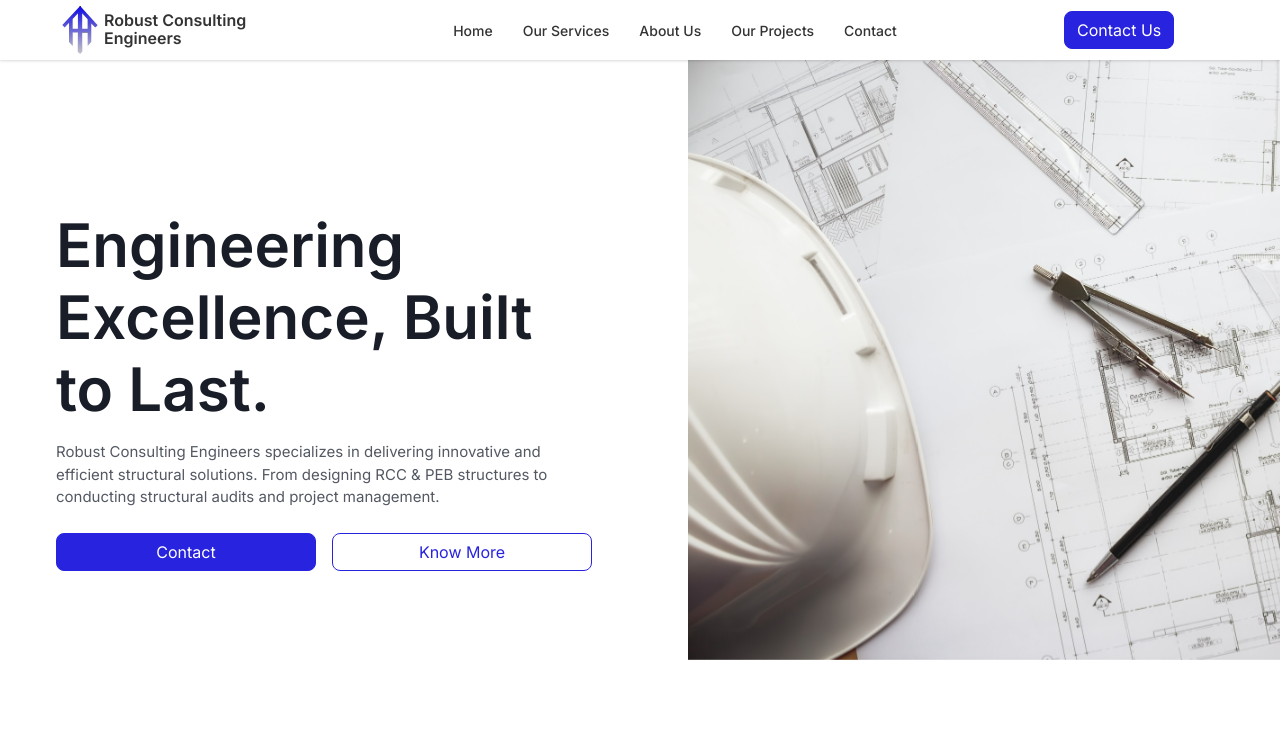
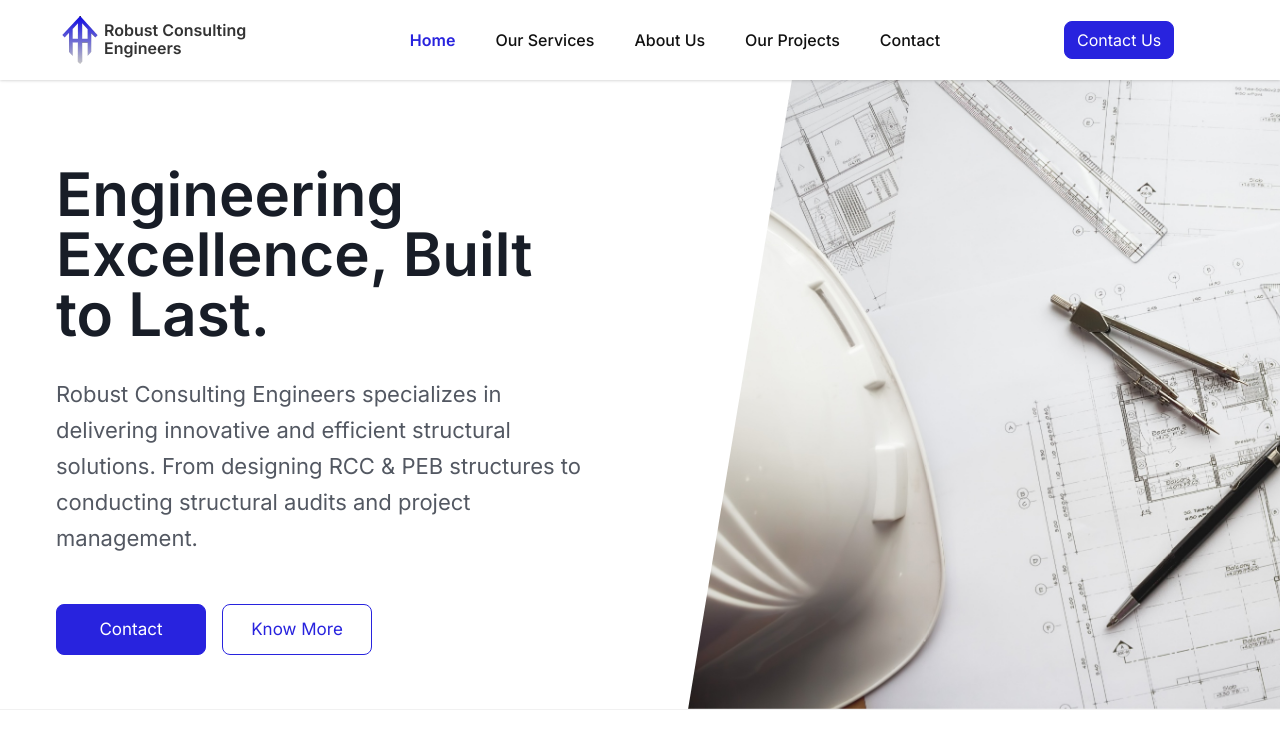
Before and after one commit to AnasShaikh96/rce-website, an Astro site: page / in a window 1280 px wide. Built offline with nearby package versions, Linux system fonts and the light colour scheme; Astro itself is replaced by a stand-in of ours.

Commit message:
feedback changes

```diff
--- a/src/components/navbar/Navbar.jsx
+++ b/src/components/navbar/Navbar.jsx
@@ -5,14 +5,39 @@ import HamburgerIcon from "../Icons/HamburgerIcon";
 
 const Navbar = () => {
   const [isOpen, setIsOpen] = useState(null);
+  const [pathName, setPathName] = useState(null);
 
   useEffect(() => {
+    setPathName(window.location.pathname);
     setIsOpen(window?.innerWidth > 767);
   }, []);
 
   useEffect(() => {
     document.body.classList.toggle = "modal__open";
   }, [isOpen]);
+
+  const navlinks = [
+    {
+      name: "Home",
+      href: "/",
+    },
+    {
+      name: "Our Services",
+      href: "/our-services",
+    },
+    {
+      name: "About Us",
+      href: "/about-us",
+    },
+    {
+      name: "Our Projects",
+      href: "/projects",
+    },
+    {
+      name: "Contact",
+      href: "/contact-us",
+    },
+  ];
 
   return (
     <header className="navbar">
@@ -40,7 +65,13 @@ const Navbar = () => {
             style={!isOpen ? { display: "none" } : {}}
           >
             <ul>
-              <li>
+              {navlinks.map((item) => (
+                <li className={item.href === pathName ? "active" : ""}>
+                  <a href={item.href}>{item.name}</a>
+                </li>
+              ))}
+
+              {/* <li>
                 <a href="/">Home</a>
               </li>
               <li>
@@ -54,7 +85,7 @@ const Navbar = () => {
               </li>
               <li>
                 <a href="/contact-us">Contact</a>
-              </li>
+              </li> */}
             </ul>
           </div>
         </nav>
--- a/src/components/navbar/navbar.css
+++ b/src/components/navbar/navbar.css
@@ -1,5 +1,5 @@
 .navbar {
-  height: 60px;
+  height: 80px;
   box-shadow: rgba(0, 0, 0, 0.1) 0px 1px 3px 0px,
     rgba(0, 0, 0, 0.06) 0px 1px 2px 0px;
   margin: 0 auto;
@@ -34,12 +34,24 @@
   border: 1px solid #e1e1e1;
 }
 
+.nav-list-wrapper ul li.active a {
+  color: var(--brand-color-primary);
+  font-weight: 600;
+}
+
 .nav-list-wrapper ul li a {
-  font-size: 14px;
+  font-size: 16px;
   font-weight: 500;
   padding: 5px 0;
   display: block;
-  color: #333;
+  color: #111;
+  transition: color 300ms ease-in-out;
+  position: relative;
+}
+
+.nav-list-wrapper ul li a:hover {
+  color: var(--brand-color-primary);
+  border-bottom: 2px;
 }
 
 .nav-brand__img {
@@ -99,7 +111,7 @@
 
   .nav-list-wrapper ul {
     display: flex;
-    gap: 30px;
+    gap: 40px;
     /* justify-content: center; */
   }
 
--- a/src/layouts/Layout.astro
+++ b/src/layouts/Layout.astro
@@ -7,14 +7,11 @@ import "../styles/global.css";
 <!doctype html>
 <html lang="en">
   <head>
-    <meta charset="UTF-8" />
+    <!-- <meta charset="UTF-8" /> -->
     <meta name="viewport" content="width=device-width" />
     <link rel="icon" href="/favicon/favicon.ico" sizes="any" />
-
     <link rel="icon" href="/favicon/icon.svg" type="image/svg+xml" />
-
     <link rel="apple-touch-icon" href="/favicon/apple-touch-icon.png" />
-
     <link rel="manifest" href="/favicon/manifest.webmanifest" />
     <link rel="icon" type="image/svg+xml" href="/favicon/favicon.svg" />
     <meta name="generator" content={Astro.generator} />
--- a/src/pages/index.astro
+++ b/src/pages/index.astro
@@ -10,8 +10,8 @@ import { Image } from "astro:assets";
 
 <Layout>
   <main>
-    <section class="container hero-container">
-      <div class="hero-wrapper">
+    <section class="hero-container">
+      <div class="container hero-wrapper">
         <div class="hero-lhs">
           <h1 class="hero-title">Engineering Excellence, Built to Last.</h1>
           <p class="hero-subtitle">
@@ -35,7 +35,9 @@ import { Image } from "astro:assets";
       <div class="metrics-wrapper">
         <div class="metrics-header">
           <h2 class="section-title">Experience with Excellence</h2>
-          <p class="section-subtitle">We have all you need.</p>
+          <p class="section-subtitle">Proven performance, trusted partnerships, and measurable results across every project we undertake.
+
+</p>
         </div>
 
         <div class="metrics-list">
@@ -61,7 +63,7 @@ import { Image } from "astro:assets";
       <div>
         <div class="features-header">
           <h4 class="section-title">Our Services</h4>
-          <p class="section-subtitle">These are the services we provide</p>
+          <p class="section-subtitle">We specialize in delivering end-to-end consultancy services for structural projects of every scale.</p>
         </div>
 
         <div>
@@ -74,9 +76,7 @@ import { Image } from "astro:assets";
                     Structural Engineering Services
                   </h5>
                   <p class="features-list-subtitle">
-                    Lorem ipsum dolor sit amet consectetur adipisicing elit.
-                    Architecto quo facere corrupti doloribus vero, nesciunt
-                    voluptate quisquam impedit animi quibusdam.
+                  We offer expert structural design for RCC, PEB, and formwork systems across residential, commercial, and industrial projects. Every design is tailored for strength, safety, and compliance with IS codes.
                   </p>
                 </div>
               </div>
@@ -89,9 +89,7 @@ import { Image } from "astro:assets";
                     Estimation & Material Calculation
                   </h5>
                   <p class="features-list-subtitle">
-                    Lorem ipsum dolor sit amet consectetur adipisicing elit.
-                    Architecto quo facere corrupti doloribus vero, nesciunt
-                    voluptate quisquam impedit animi quibusdam.
+                  Accurate BBS, concrete quantity estimation, repair cost forecasting, and mix design services help you plan better, reduce waste, and stay within budget from the start.
                   </p>
                 </div>
               </div>
@@ -104,9 +102,7 @@ import { Image } from "astro:assets";
                     Maintenance, Repair Services
                   </h5>
                   <p class="features-list-subtitle">
-                    Lorem ipsum dolor sit amet consectetur adipisicing elit.
-                    Architecto quo facere corrupti doloribus vero, nesciunt
-                    voluptate quisquam impedit animi quibusdam.
+                  We conduct structural audits using NDT/SDT techniques for buildings, bridges, and culverts, followed by actionable repair and strengthening plans compliant with safety standards.
                   </p>
                 </div>
               </div>
@@ -117,9 +113,7 @@ import { Image } from "astro:assets";
                 <div>
                   <h5 class="features-list-title">Project Management</h5>
                   <p class="features-list-subtitle">
-                    Lorem ipsum dolor sit amet consectetur adipisicing elit.
-                    Architecto quo facere corrupti doloribus vero, nesciunt
-                    voluptate quisquam impedit animi quibusdam.
+                  Our project management services ensure smooth execution, timeline control, and coordination across stakeholders — from planning to final delivery.
                   </p>
                 </div>
               </div>
@@ -134,8 +128,7 @@ import { Image } from "astro:assets";
         <div class="projects-header">
           <h4 class="section-title">Explore our diverse range of projects</h4>
           <p class="section-subtitle">
-            We specialize in a wide range of construction services, including
-            residential, commercial, and industrial projects.
+          From residential buildings to government infrastructure, explore our diverse project portfolio spanning structural design, audits, and detailed consultancy.
           </p>
         </div>
         <div class="projects-card-wrapper">
--- a/src/styles/global.css
+++ b/src/styles/global.css
@@ -204,9 +204,28 @@ body .modal__open {
     align-items: center;
     display: flex;
     position: relative;
+    border-bottom: 1px solid #f1f1f1;
   }
   .hero-title {
     font-size: clamp(40px, 5vw, 60px);
+    margin-bottom: 2rem;
+    line-height: 60px;
+  }
+
+  .hero-subtitle {
+    font-size: 22px;
+    line-height: 36px;
+    margin-bottom: 3rem;
+  }
+
+
+  .hero-btn-wrap .btn {
+    padding: .75rem;
+    font-size: 17px;
+  }
+
+  .hero-btn-wrap {
+    grid-template-columns: repeat(auto-fit, minmax(40px, 150px));
   }
 
   .hero-wrapper {
@@ -226,13 +245,15 @@ body .modal__open {
   }
   .hero-rhs img {
     margin-top: -30px;
-    height: 100%;
+    height: calc(100% + 30px);
     width: 100vw;
     object-fit: contain;
     top: 0;
     right: 0px;
     z-index: -12;
     position: relative;
+    clip-path: polygon(11% 0, 100% 0, 100% 100%, 0% 100%);
+
   }
 }
 
```
Also changed, not shown: src/pages/about-us/index.astro (+3 -4 lines), src/pages/contact-us/index.astro (+2 -8 lines).
